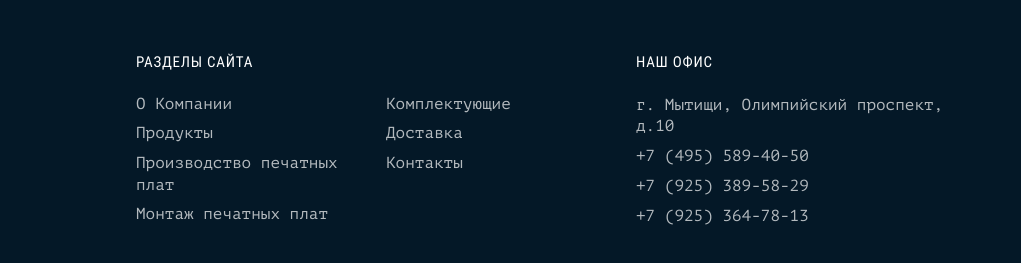
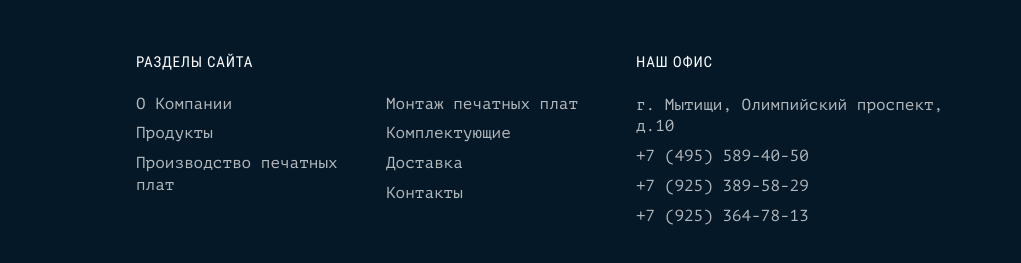
Before and after one commit to rinserrr/smart-device, a website built with webpack: page source/index.html in a window 1280 px wide. Shown: the part 3951-4214 px from the top of the page, 259-1280 px from the left. Built offline with nearby package versions, Linux system fonts and the light colour scheme; files whose address does not match are found by name.

Commit message:
Изменил Footer Navigation

```diff
--- a/source/index.html
+++ b/source/index.html
@@ -333,9 +333,6 @@
             <li class="footer__navigation-item">
               <a href="#!" class="footer__navigation-link">Контакты</a>
             </li>
-            <li class="footer__navigation-item">
-              <span>&nbsp;</span>
-            </li>
           </ul>
         </div>
 
--- a/source/sass/blocks/footer-navigation.scss
+++ b/source/sass/blocks/footer-navigation.scss
@@ -38,16 +38,20 @@
   display: block;
   list-style-type: none;
 
+  column-width: 220px;
   column-count: 2;
-  column-width: 220px;
+  // column-gap: 3%;
+  // .navigation__item {
+  //   max-width: 248px;
+  // }
 
   @include vp-1023 {
     column-count: 1;
   }
 }
 
-.footer__navigation-item:last-child {
-  @include noselect;
+.footer__navigation-item:nth-child(4) {
+  break-before: avoid;
 }
 
 .footer__navigation-link {
```
